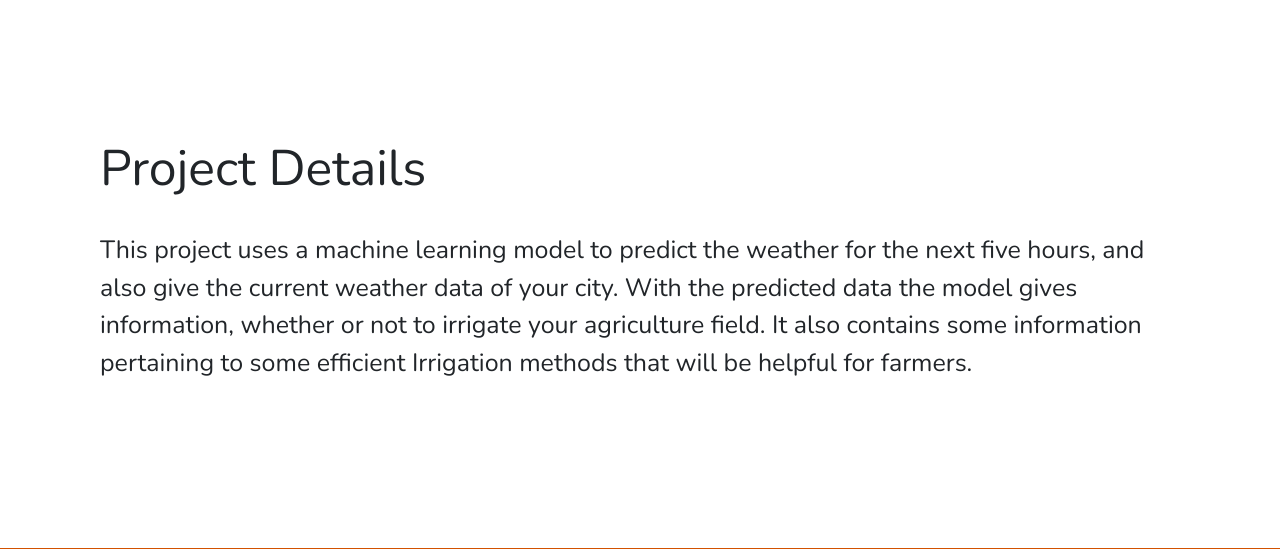
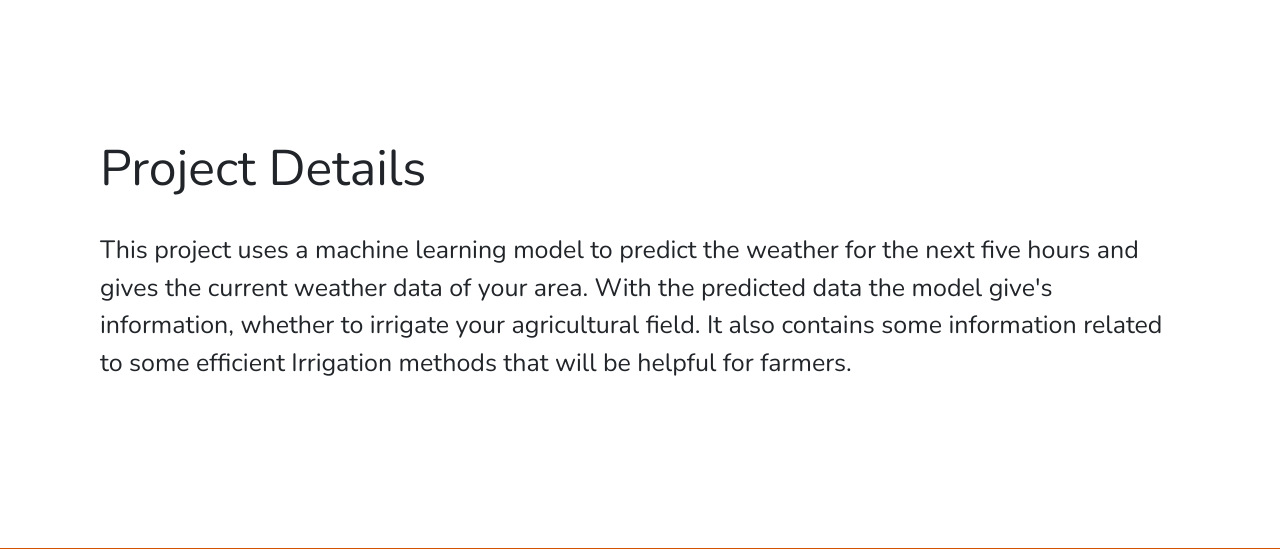
Before and after one commit to Vishwaa-MS/Weather-Prediction, a Flask app: page / in a window 1280 px wide. Shown: the part 4154-4703 px from the top of the page. Run offline with Flask 2, Linux system fonts and the light colour scheme; some libraries are stand-ins or nearby versions.

Commit message:
Update index.html

```diff
--- a/templates/index.html
+++ b/templates/index.html
@@ -255,22 +255,6 @@
             },
             options: {
               responsive: false,
-              // scales: {
-              //   y: {
-              //     beginAtZero: true,
-              //     title: {
-              //       display: true,
-              //       text: 'Humidity'
-              //     }
-              //   },
-              //   x: {
-              //     beginAtZero: true,
-              //     title: {
-              //       display: true,
-              //       text: 'Time'
-              //     }
-              //   }
-              // }
             }
           });
         </script>
@@ -318,7 +302,7 @@
   <section id="sec-6">
 
     <h2>Project Details</h2>
-    <p>This project uses a machine learning model to predict the weather for the next five hours, and also give the current weather data of your city. With the predicted data the model gives information, whether or not to irrigate your agriculture field. It also contains some information pertaining to some efficient Irrigation methods that will be helpful for farmers.</p>
+    <p>This project uses a machine learning model to predict the weather for the next five hours and gives the current weather data of your area. With the predicted data the model give's information, whether to irrigate your agricultural field. It also contains some information related to some efficient Irrigation methods that will be helpful for farmers.</p>
   </section>
 
   <section id="sec-7">
```
